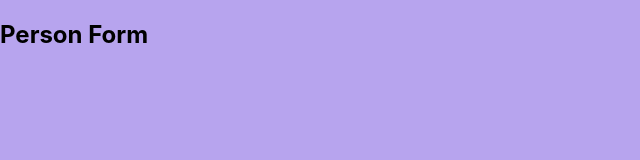
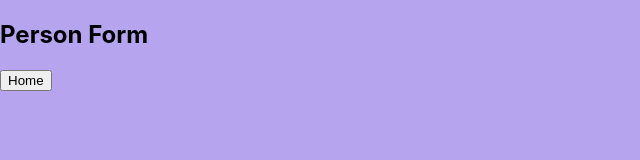
Before and after one commit to NathanTuren/project, a React (Create React App) app: page / in a window 1280 px wide. Both pictures are taken after a click on the button "Person Form". Shown: the top 160 px of the page, without its empty margins (0-640 px from the left). Built offline with nearby package versions, Linux system fonts and the light colour scheme.

Commit message:
Home Button

```diff
--- a/src/Components/AddEvent.js
+++ b/src/Components/AddEvent.js
@@ -1,13 +1,14 @@
-// components/BillForm.js
+// components/AddEvent.js
 import React from 'react';
 
-function BillForm() {
+function AddEvent() {
   return (
     <div>
-      <h2>Bill Form</h2>
+      <h2>Add Event</h2>
       {/* Form for bill input */}
+      <button onClick={() => window.location.href = '/'}>Home</button> {/* Home button */}
     </div>
   );
 }
 
-export default BillForm;
+export default AddEvent;
--- a/src/Components/BillSummary.js
+++ b/src/Components/BillSummary.js
@@ -6,6 +6,7 @@ function BillSummary() {
     <div>
       <h2>Bill Summary</h2>
       {/* Summary of bill */}
+      <button onClick={() => window.location.href = '/'}>Home</button> {/* Home button */}
     </div>
   );
 }
--- a/src/Components/PersonForm.js
+++ b/src/Components/PersonForm.js
@@ -1,4 +1,3 @@
-// components/PersonForm.js
 import React from 'react';
 
 function PersonForm() {
@@ -6,6 +5,8 @@ function PersonForm() {
     <div>
       <h2>Person Form</h2>
       {/* Form for person input */}
+
+      <button onClick={() => window.location.href = '/'}>Home</button> {/* Home button */}
     </div>
   );
 }
```
